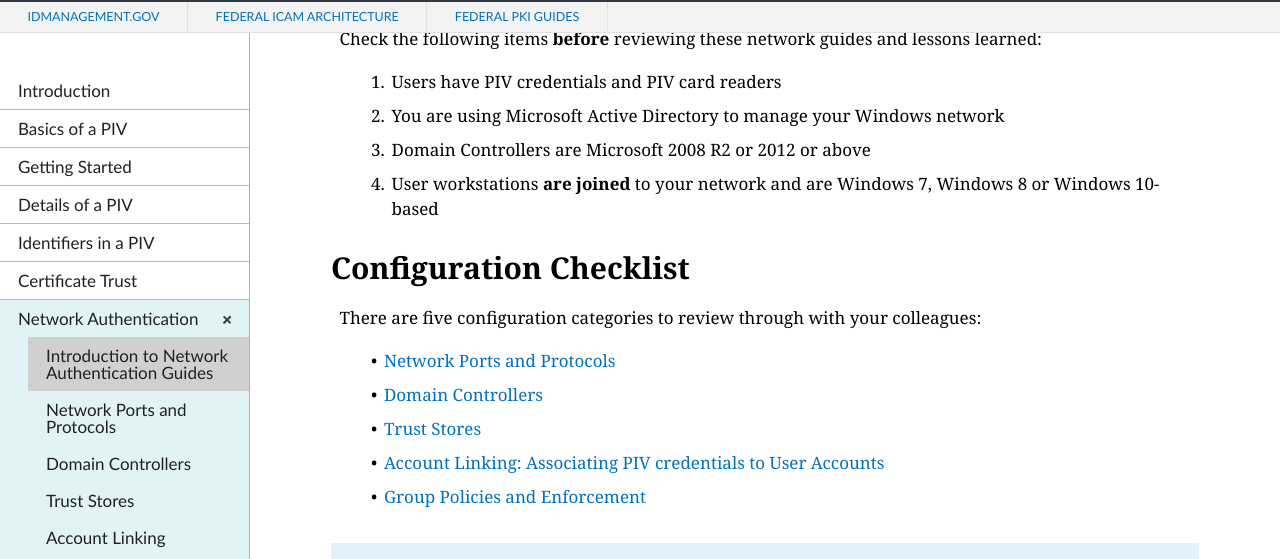
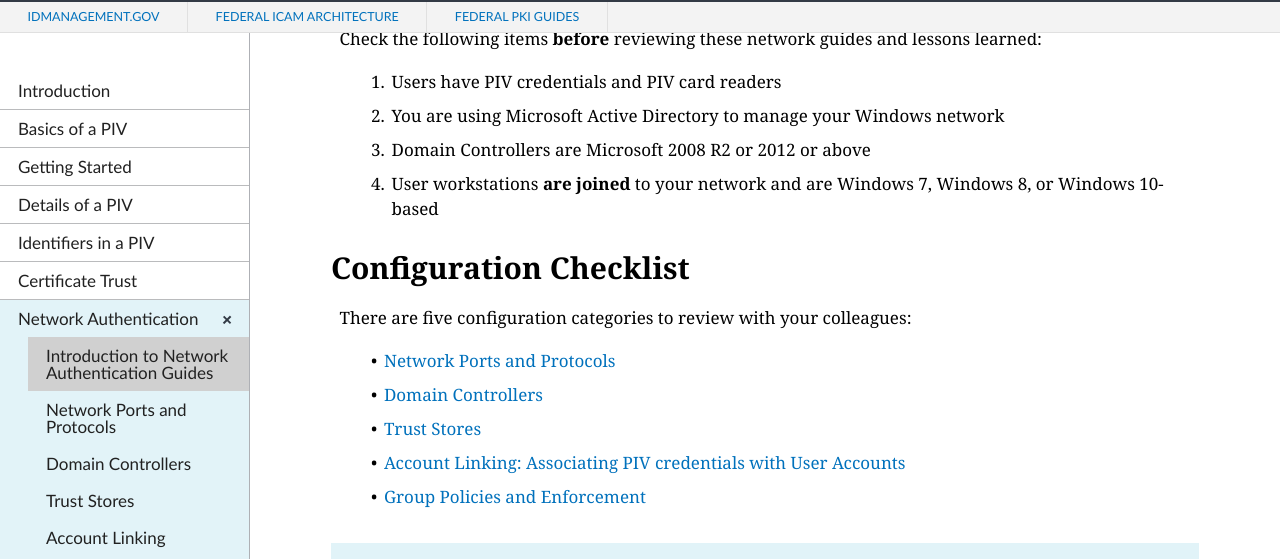
Before and after one commit to GSA/piv-guides, a Jekyll site: the page built from _networkconfig/0_index.md, in a window 1280 px wide and 900 px high, scrolled down 452 px. Shown: the part 88-647 px from the top of the window. Built offline with Jekyll 4.4.1, drawn with Linux system fonts in a browser that asks for light colours; nearby versions of some CDN libraries.

Commit message:
Create 0_index.md

```diff
--- a/_networkconfig/0_index.md
+++ b/_networkconfig/0_index.md
@@ -16,16 +16,16 @@ Check the following items **before** reviewing these network guides and lessons
 1. Users have PIV credentials and PIV card readers
 1. You are using Microsoft Active Directory to manage your Windows network
 1. Domain Controllers are Microsoft 2008 R2 or 2012 or above
-1. User workstations **are joined** to your network and are Windows 7, Windows 8 or Windows 10-based
+1. User workstations **are joined** to your network and are Windows 7, Windows 8, or Windows 10-based
 
 ## Configuration Checklist
 
-There are five configuration categories to review through with your colleagues:
+There are five configuration categories to review with your colleagues:
 
 - [Network Ports and Protocols]({{site.baseurl}}/networkconfig/ports/)
 - [Domain Controllers]({{site.baseurl}}/networkconfig/domaincontrollers/)
 - [Trust Stores]({{site.baseurl}}/networkconfig/trustedroots/)
-- [Account Linking: Associating PIV credentials to User Accounts]({{site.baseurl}}/networkconfig/accounts/)
+- [Account Linking: Associating PIV credentials with User Accounts]({{site.baseurl}}/networkconfig/accounts/)
 - [Group Policies and Enforcement]({{site.baseurl}}/networkconfig/grouppolicies/)
 
 {% include alert-info.html heading = "Teamwork" content="Work with your Network Engineers, Domain Admins, Account Management, and Information Security colleagues to review the information, perform the configurations, and troubleshoot any issues together." %}
```
